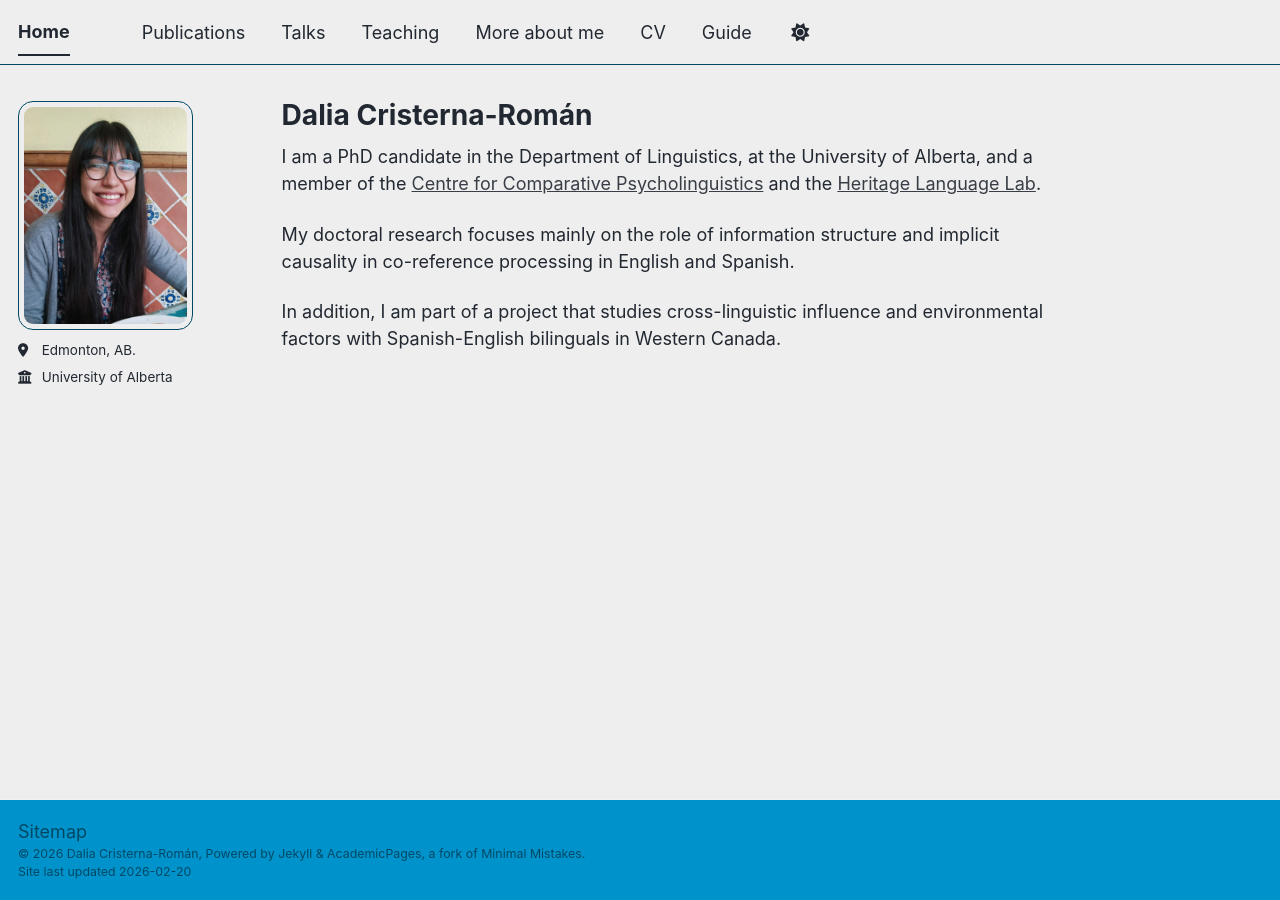
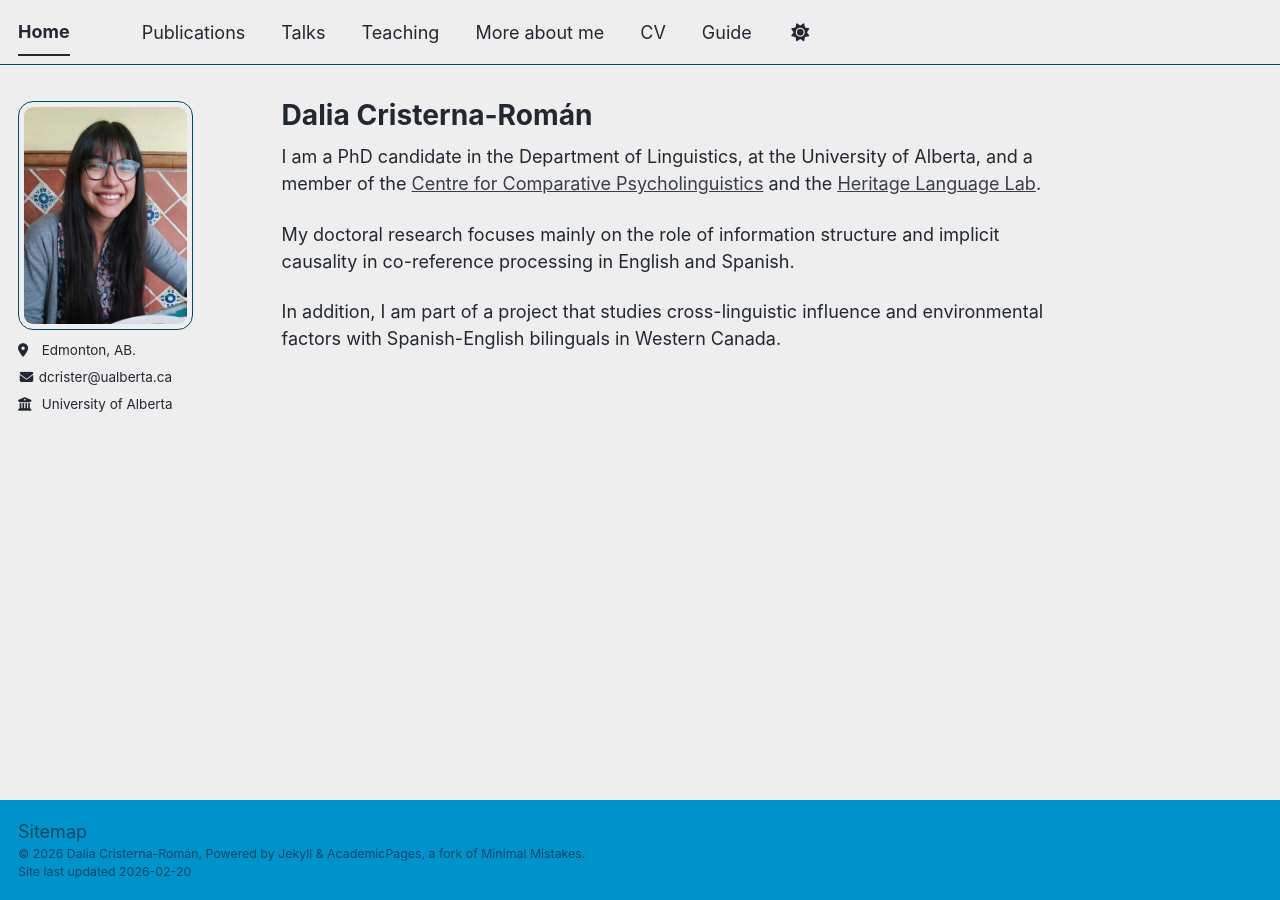
Before and after one commit to daliacristernaroman/dcr3.github.io, a Jekyll site: the page built from _pages/about.md, in a window 1280 px wide. Built offline with Jekyll 4.4.1, drawn with Linux system fonts in a browser that asks for light colours; a script bundle is joined from its source files by our own code; library files that are not in the unit come from our copies.

Commit message:
Add email_text field to configuration

```diff
--- a/_config.yml
+++ b/_config.yml
@@ -31,6 +31,7 @@ author:
   employer         : "University of Alberta"
   uri              : # URL
   email            : #
+  email_text       : "dcrister@ualberta.ca"
 
   # Academic websites
   academia         : # URL
```
